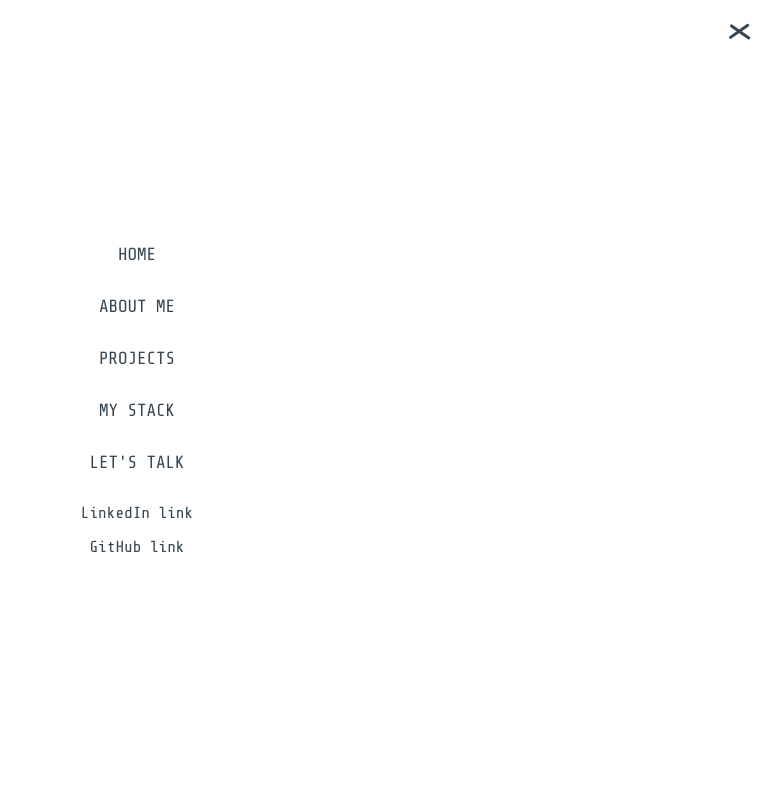
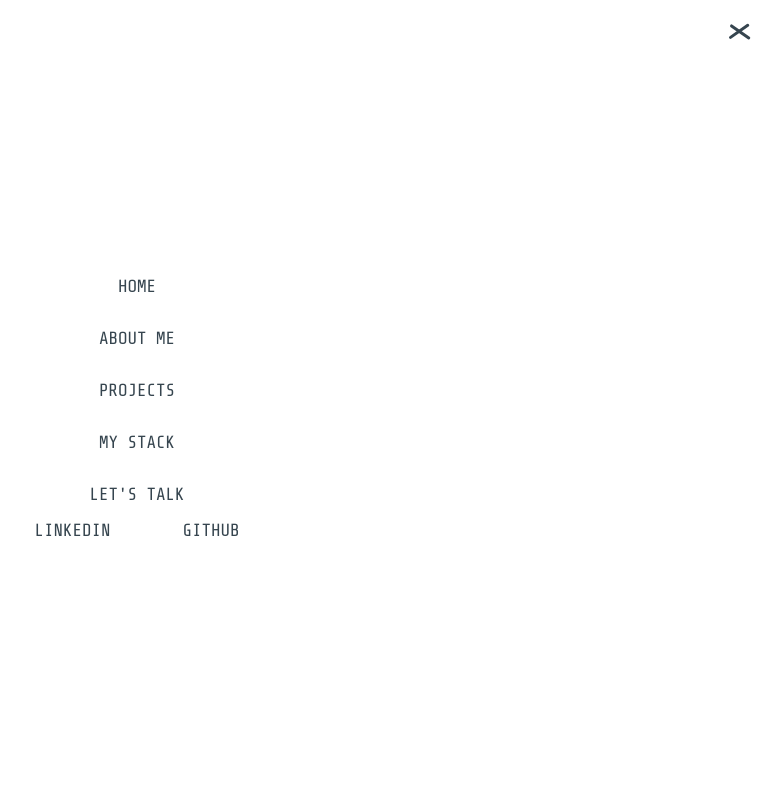
Before and after one commit to tenzing-p-lama/portfolio, a React (Create React App) app: page / in a window 1280 px wide. Both pictures are taken after a click on the element 1244 px from the left and 32 px from the top of the page. Shown: the top 800 px of the page, without its empty margins (503-1280 px from the left). Built offline with nearby package versions, Linux system fonts and the light colour scheme.

Commit message:
insert links on nav menu

```diff
--- a/src/components/Landing/Landing.jsx
+++ b/src/components/Landing/Landing.jsx
@@ -8,9 +8,6 @@ function Landing() {
           <section className="landing-contact">
             <h2>Front End Developer</h2>
             <div className="landing-contact__links">
-              {/* <p>LinkedIn</p>
-              <p>GitHub</p>
-              <p>Email</p> */}
               <p>Commited to Excellence</p>
             </div>
           </section>
--- a/src/components/NavBar/NavBar.jsx
+++ b/src/components/NavBar/NavBar.jsx
@@ -45,8 +45,23 @@ const NavBar = () => {
         </a>
 
         <div className="links">
-          <p>LinkedIn link</p>
-          <p>GitHub link</p>
+          <a
+            className="nav-menu"
+            href="https://www.linkedin.com/in/tenzingl/"
+            target="_blank"
+            rel="noreferrer"
+          >
+            LinkedIn
+          </a>
+
+          <a
+            className="nav-menu"
+            href="https://github.com/tenzing-p-lama"
+            target="_blank"
+            rel="noreferrer"
+          >
+            GitHub
+          </a>
         </div>
       </ul>
     </div>
```
